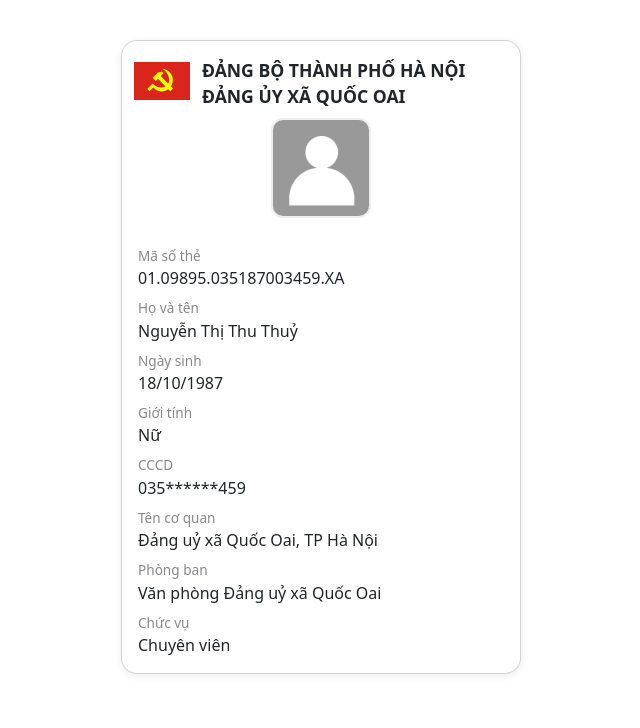
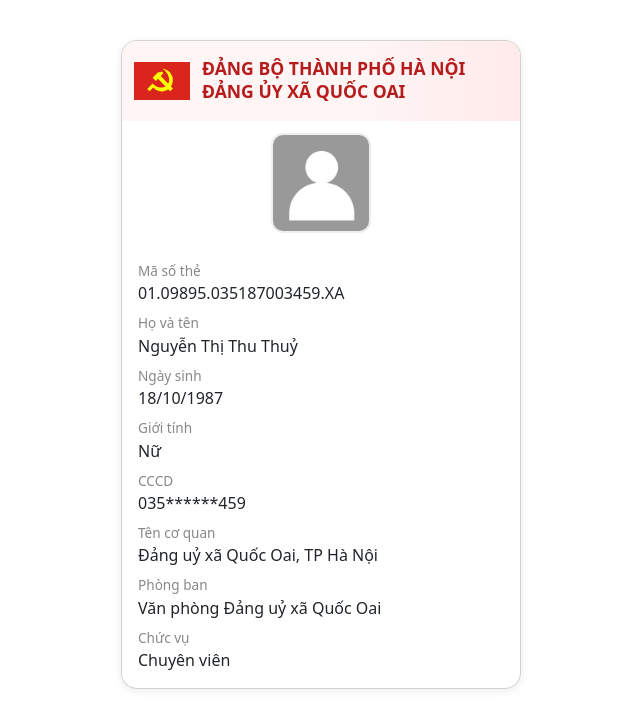
Before and after one commit to danguyxaquocoai/congthongtin, a plain HTML site: page site/members/index.html in a window 1280 px wide. Shown: the whole page, without its empty margins (319-959 px from the left). Drawn offline with nearby package versions, Linux system fonts and the light colour scheme; files whose address does not match are found by name.

Commit message:
add bg title

```diff
--- a/site/script.js
+++ b/site/script.js
@@ -45,8 +45,10 @@
   ];
   return `
     <div class="card card-member mx-auto mt-4 p-3">
-      <img src="${logoUrl}" class="card-logo" alt="Logo">
-      <div class="card-title" style="margin-left:64px">${data.title || ''}</div>
+      <div class="card-header-area">
+        <img src="${logoUrl}" class="card-logo" alt="Logo">
+        <div class="card-title">${data.title || ''}</div>
+      </div>
       <div class="d-flex flex-column align-items-center">
         <img src="${avatarUrl}" class="card-avatar" alt="Avatar" data-fallback="${defAvatar}" onerror="if(this.src!==this.getAttribute('data-fallback')){this.src=this.getAttribute('data-fallback');}">
       </div>
--- a/site/style.css
+++ b/site/style.css
@@ -14,20 +14,32 @@
   max-width: 400px;
 }
 
+.card-header-area {
+  position: relative;
+  display: flex;
+  align-items: flex-start;
+  background: linear-gradient(90deg, #fff5f5 60%, #ffeaea 100%);
+  border-radius: 12px 12px 0 0;
+  padding: 12px 12px 12px 12px;
+  margin: -16px -16px 12px -16px;
+  min-height: 56px;
+}
 .card-logo {
-  position: absolute;
-  top: 12px;
-  left: 12px;
+  position: static;
   width: 56px;
   height: 56px;
   object-fit: contain;
+  margin-right: 12px;
 }
 
 .card-title {
   font-weight: bold;
   font-size: 1.1rem;
-  margin-bottom: 8px;
+  margin-bottom: 0;
+  margin-top: 4px;
+  color: #b71c1c;
   white-space: pre-line;
+  line-height: 1.3;
 }
 
 .card-label {
```
